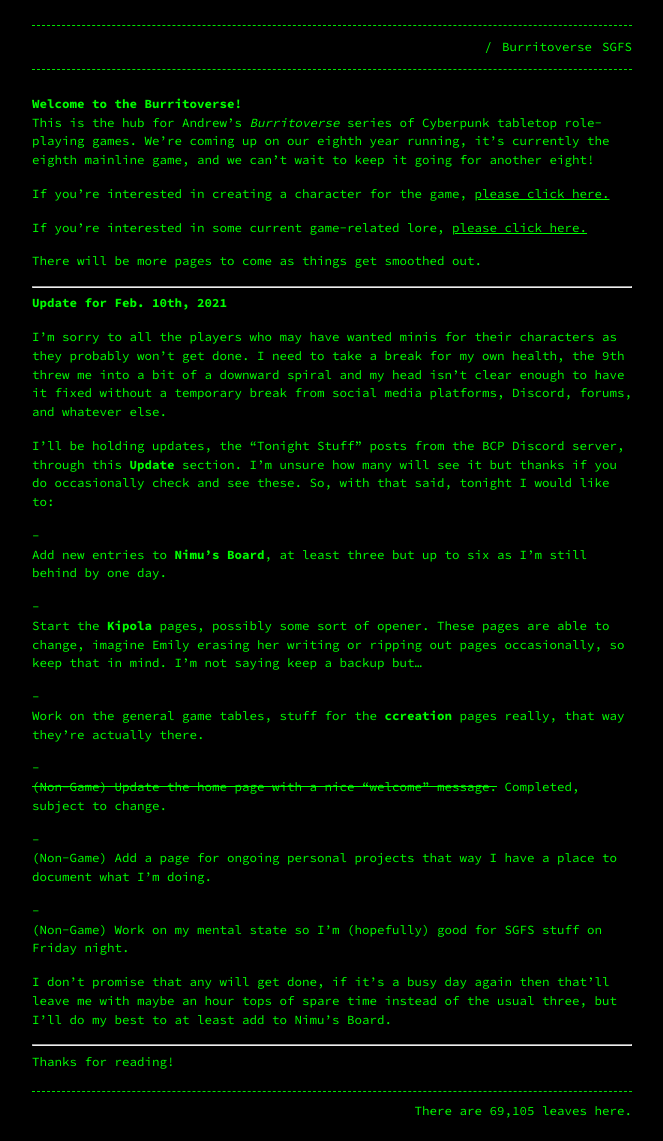
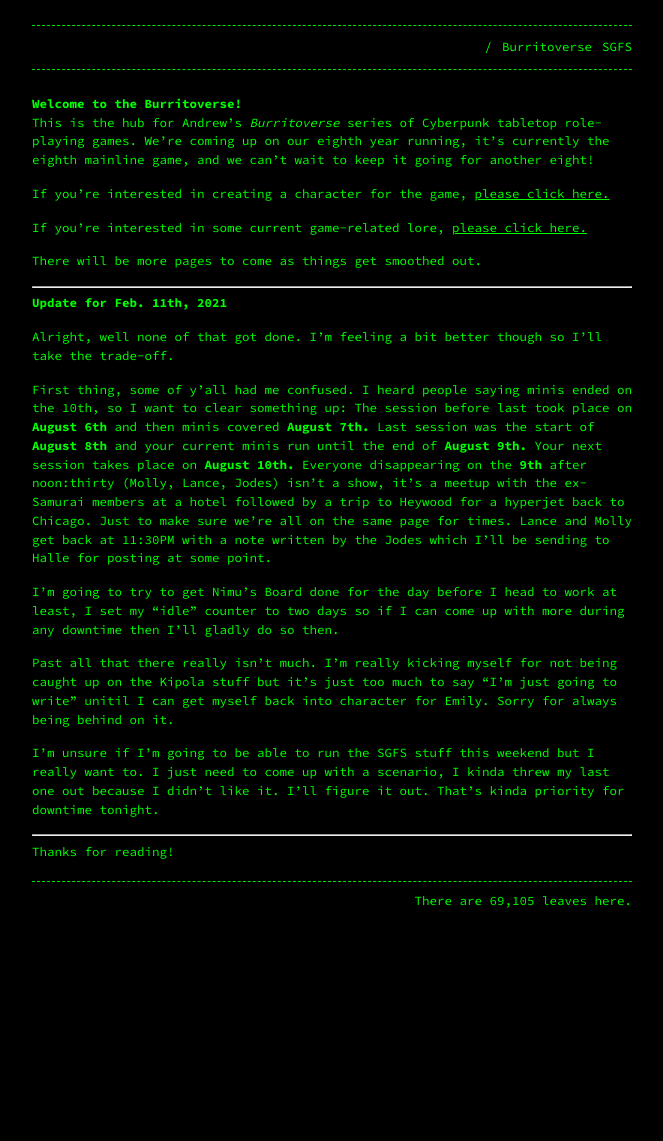
Before and after one commit to Terwilliger69105/69105.github.io, a Jekyll site: the page built from burritoverse.md, in a window 1280 px wide. Shown: the whole page, without its empty margins (308-971 px from the left). Built offline with Jekyll 4.4.1, drawn with Linux system fonts in a browser that asks for light colours; our own code applies the rules of GitHub Pages for plain Markdown files; after the commit the page ends 931 px from its top, so only the background shows below that.

Commit message:
Update burritoverse.md

```diff
--- a/burritoverse.md
+++ b/burritoverse.md
@@ -15,25 +15,17 @@ There will be more pages to come as things get smoothed out.
 
 ---
 
-**Update for Feb. 10th, 2021**
+**Update for Feb. 11th, 2021**
 
-I'm sorry to all the players who may have wanted minis for their characters as they probably won't get done. I need to take a break for my own health, the 9th threw me into a bit of a downward spiral and my head isn't clear enough to have it fixed without a temporary break from social media platforms, Discord, forums, and whatever else.
+Alright, well none of that got done. I'm feeling a bit better though so I'll take the trade-off.
 
-I'll be holding updates, the "Tonight Stuff" posts from the BCP Discord server, through this **Update** section. I'm unsure how many will see it but thanks if you do occasionally check and see these. So, with that said, tonight I would like to:
+First thing, some of y'all had me confused. I heard people saying minis ended on the 10th, so I want to clear something up: The session before last took place on **August 6th** and then minis covered **August 7th.** Last session was the start of **August 8th** and your current minis run until the end of **August 9th.** Your next session takes place on **August 10th.** Everyone disappearing on the **9th** after noon:thirty (Molly, Lance, Jodes) isn't a show, it's a meetup with the ex-Samurai members at a hotel followed by a trip to Heywood for a hyperjet back to Chicago. Just to make sure we're all on the same page for times. Lance and Molly get back at 11:30PM with a note written by the Jodes which I'll be sending to Halle for posting at some point.
 
-* Add new entries to **Nimu's Board**, at least three but up to six as I'm still behind by one day.
+I'm going to try to get Nimu's Board done for the day before I head to work at least, I set my "idle" counter to two days so if I can come up with more during any downtime then I'll gladly do so then.
 
-* Start the **Kipola** pages, possibly some sort of opener. These pages are able to change, imagine Emily erasing her writing or ripping out pages occasionally, so keep that in mind. I'm not saying keep a backup but...
+Past all that there really isn't much. I'm really kicking myself for not being caught up on the Kipola stuff but it's just too much to say "I'm just going to write" unitil I can get myself back into character for Emily. Sorry for always being behind on it.
 
-* Work on the general game tables, stuff for the **ccreation** pages really, that way they're actually there.
-
-* ~~(Non-Game) Update the home page with a nice "welcome" message.~~ Completed, subject to change.
-
-* (Non-Game) Add a page for ongoing personal projects that way I have a place to document what I'm doing.
-
-* (Non-Game) Work on my mental state so I'm (hopefully) good for SGFS stuff on Friday night.
-
-I don't promise that any will get done, if it's a busy day again then that'll leave me with maybe an hour tops of spare time instead of the usual three, but I'll do my best to at least add to Nimu's Board.
+I'm unsure if I'm going to be able to run the SGFS stuff this weekend but I really want to. I just need to come up with a scenario, I kinda threw my last one out because I didn't like it. I'll figure it out. That's kinda priority for downtime tonight.
 
 ---
 
```
